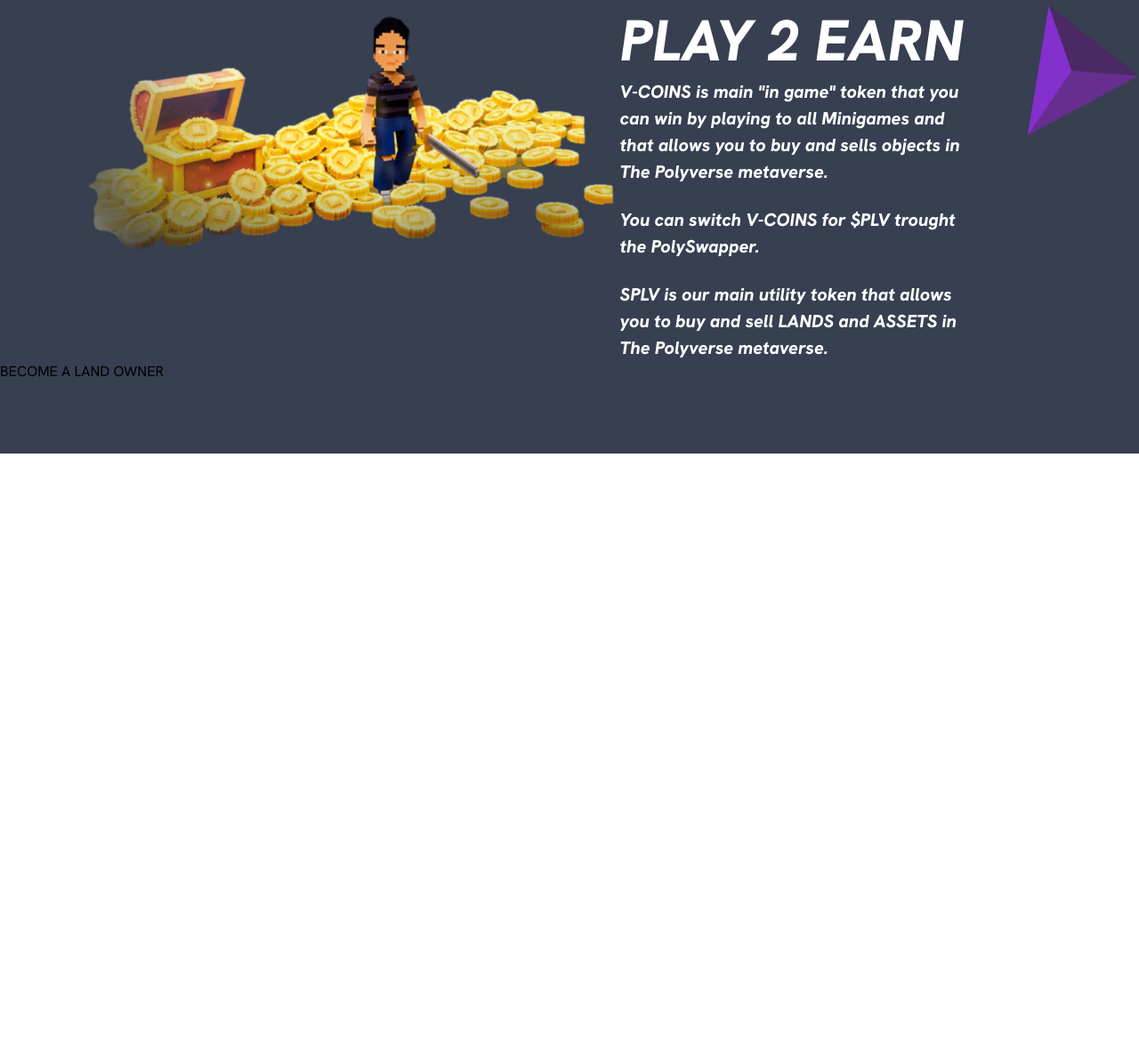
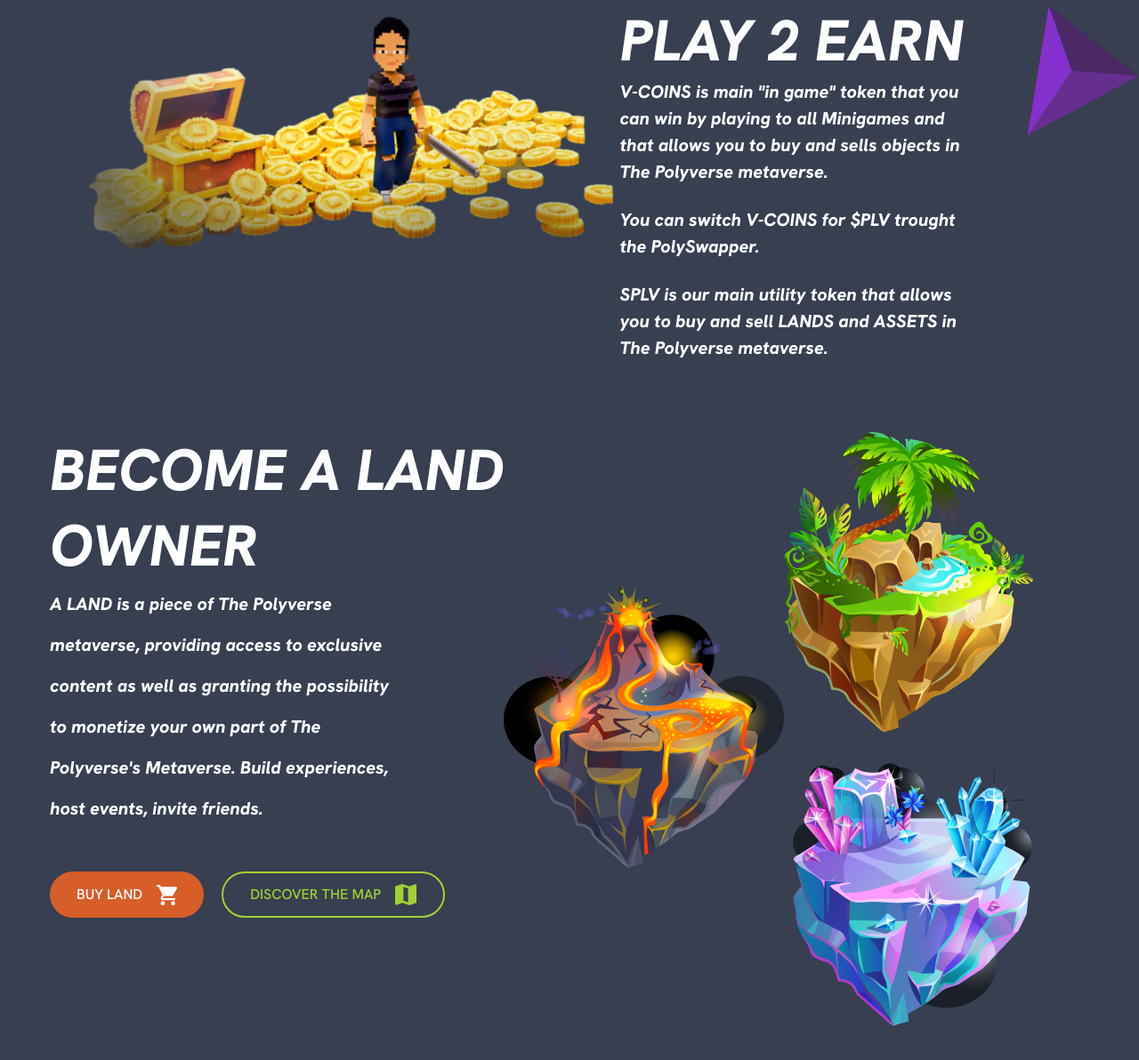
Before and after one commit to anishazahan/figma-to-html, a website: page index.html in a window 1280 px wide. Shown: the part 1502-2694 px from the top of the page at 89% size. Before the commit the page ends 2012 px from the top, so only its background shows below. Drawn offline with Linux system fonts and the light colour scheme.

Commit message:
land section design

```diff
--- a/home.css
+++ b/home.css
@@ -132,5 +132,33 @@ margin: 1rem 0;
 }
 
 .land-heading{
+    font-style: italic;
+    font-weight: 700;
+    font-size: 65px;
+    line-height: 85px;
+    color: #FFFFFF;
 
 }
+
+.land-content{
+    font-style: italic;
+    font-weight: 600;
+    font-size: 20px;
+    line-height: 46px;
+    width: 400px;
+    color: #FFFFFF;
+}
+.btn{
+    margin-top: 3rem;
+
+}
+.land-btn{
+    padding: 12px 30px ;
+    border-radius: 28px;
+}
+.land-btn2{
+    padding: 12px 30px ;
+    border-radius: 28px;
+    border: 2px solid #A2D132 ;
+    color: #A2D132;
+}
--- a/index.html
+++ b/index.html
@@ -145,13 +145,27 @@
 
             <!-- ..... second section....... -->
 
-            <div class="flex">
-                <div class="left-content">
+            <div class="flex py-20 px-14">
+                <div class="left-content w-[40%]">
                     <div class="">
-                        <h2 class="land-heading">BECOME A LAND OWNER</h2>
+                        <h2 class="land-heading">BECOME A LAND <br/> OWNER</h2>
+                        <p class="land-content mb-16">A LAND is a piece of The Polyverse metaverse, providing access to exclusive content as well as granting the possibility to monetize your own part of The Polyverse's Metaverse. Build experiences, host events, invite friends.</p>
                     </div>
+
+                   <div class="btn flex space-x-5  ">
+                    <div class=" land-btn text-white flex space-x-4 items-center bg-[#D75D29] rounded-[28px]">
+                        <button class="font-medium"> BUY LAND</button>
+                        <img src="./assets/cart.png" alt="">
+                    </div>
+                    <div class=" land-btn2 flex space-x-4 items-center rounded-[28px]">
+                        <button class="font-medium"> DISCOVER THE MAP</button>
+                        <img src="./assets/landBtn.png" alt="">
+                    </div>
+                   </div>
                 </div>
-                <div class="right-section"></div>
+                <div class="right-section w-[40%]">
+                    <img src="./assets/landRightImg.png" alt="">
+                </div>
 
             </div>
         </div>
```
Also changed, not shown: assets/cart.png (added), assets/landBtn.png (added), assets/landRightImg.png (added).
